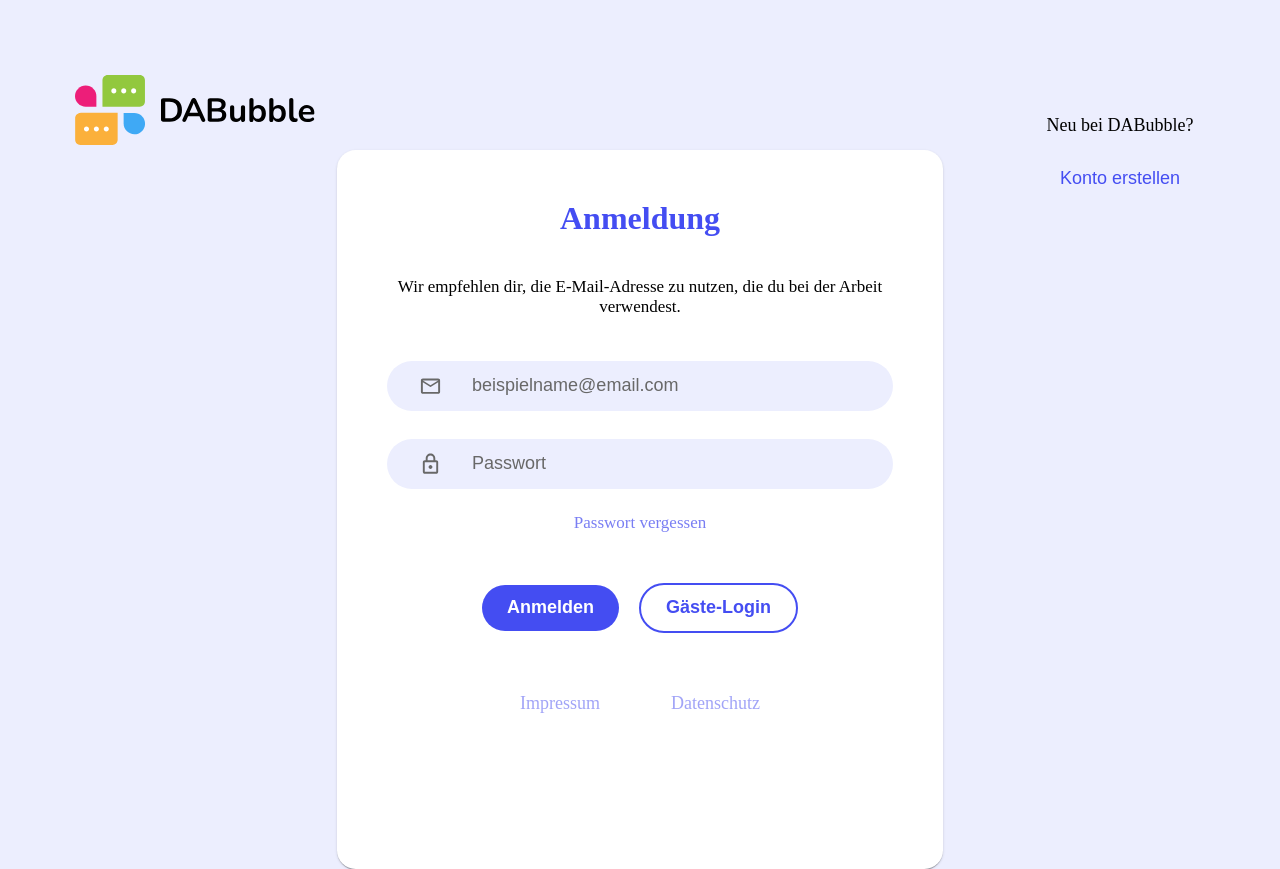
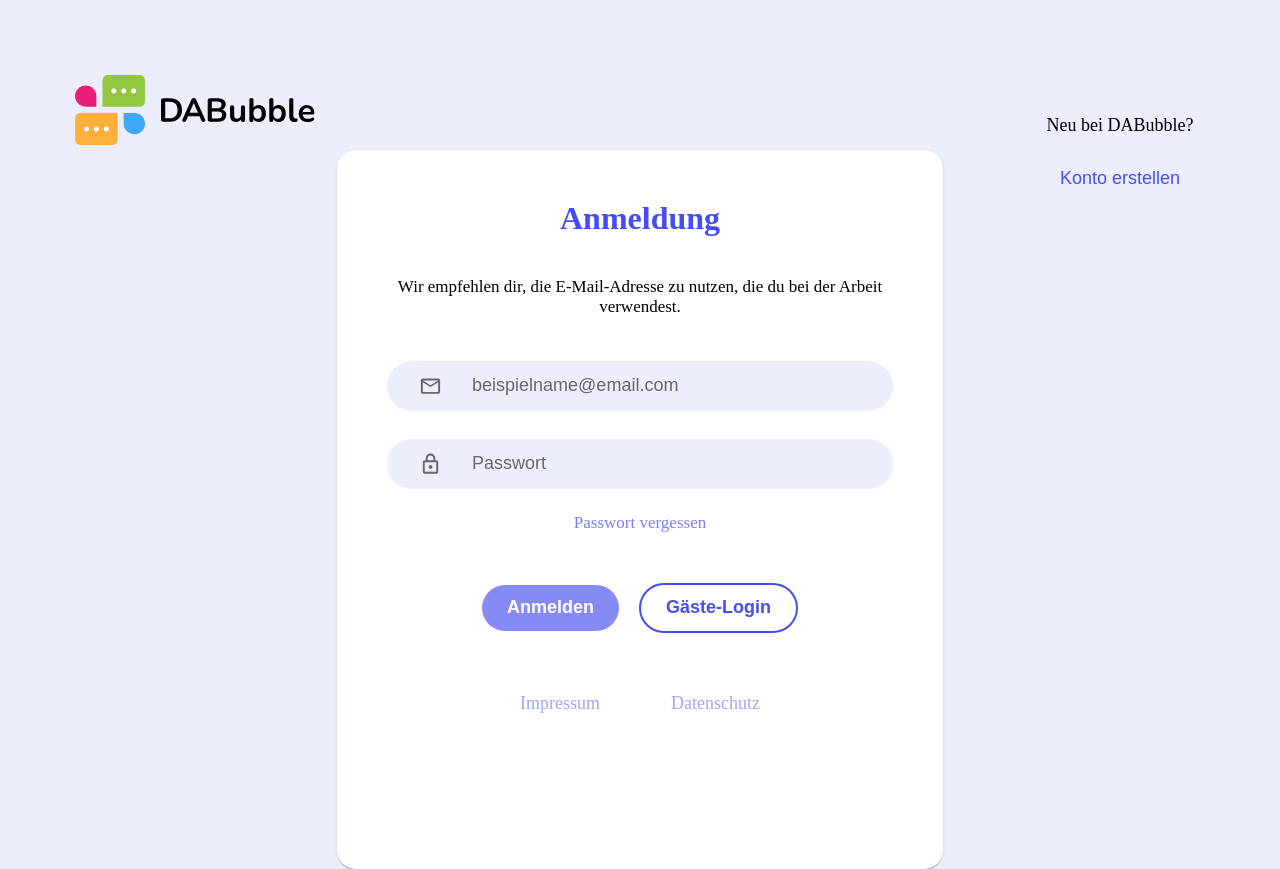
Before and after one commit to JMthe3rd/DaBubble-Frontend, an Angular app: page / in a window 1280 px wide. In both pictures the pointer is over the button "Anmelden". Built offline with nearby package versions, Linux system fonts and the light colour scheme.

Commit message:
style: login-btn hover

```diff
--- a/src/app/login/login.component.scss
+++ b/src/app/login/login.component.scss
@@ -293,12 +293,23 @@ h1 {
   button:first-of-type {
     background: $purple-1;
     color: $white;
+    transition: all 225ms ease;
+
+    &:hover {
+      background: rgba(121,126,243, 0.9);
+    }
   }
 
   button:nth-of-type(2n) {
     border: 2px solid $purple-1;
     color: $purple-1;
     background-color: white;
+    transition: all 225ms ease;
+
+    &:hover{
+      background-color: $purple-1;
+      color: white;
+    }
   }
 }
 
```
